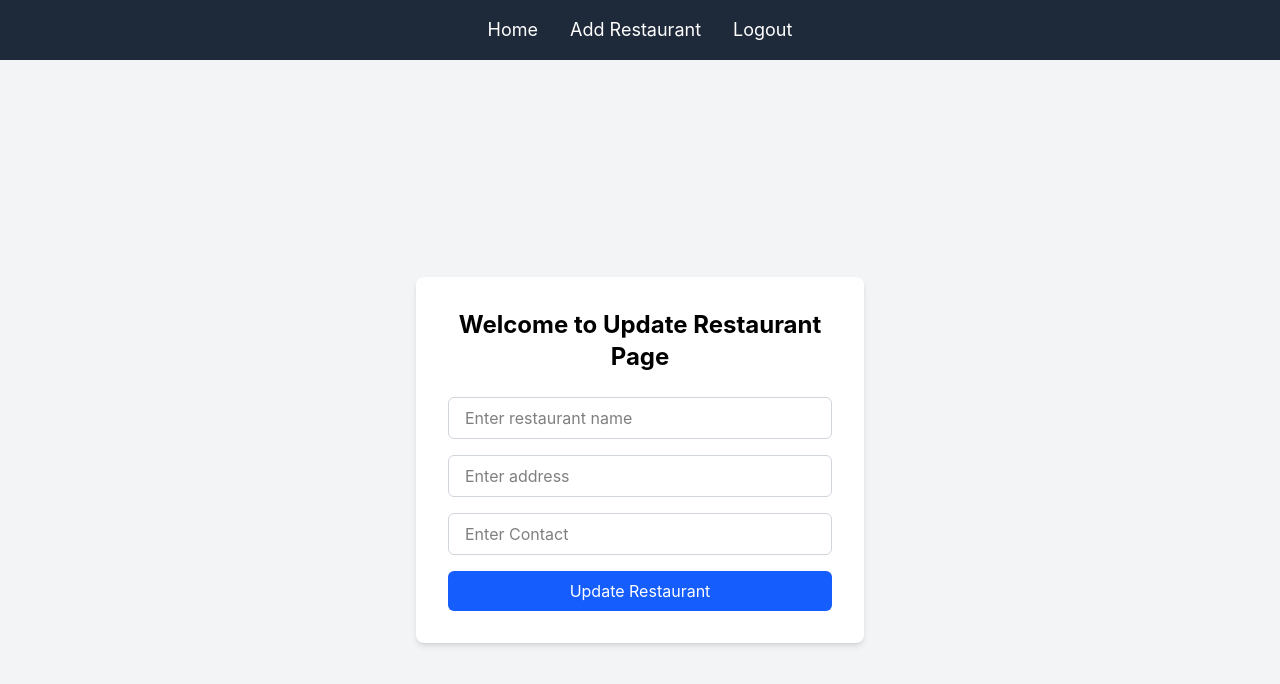
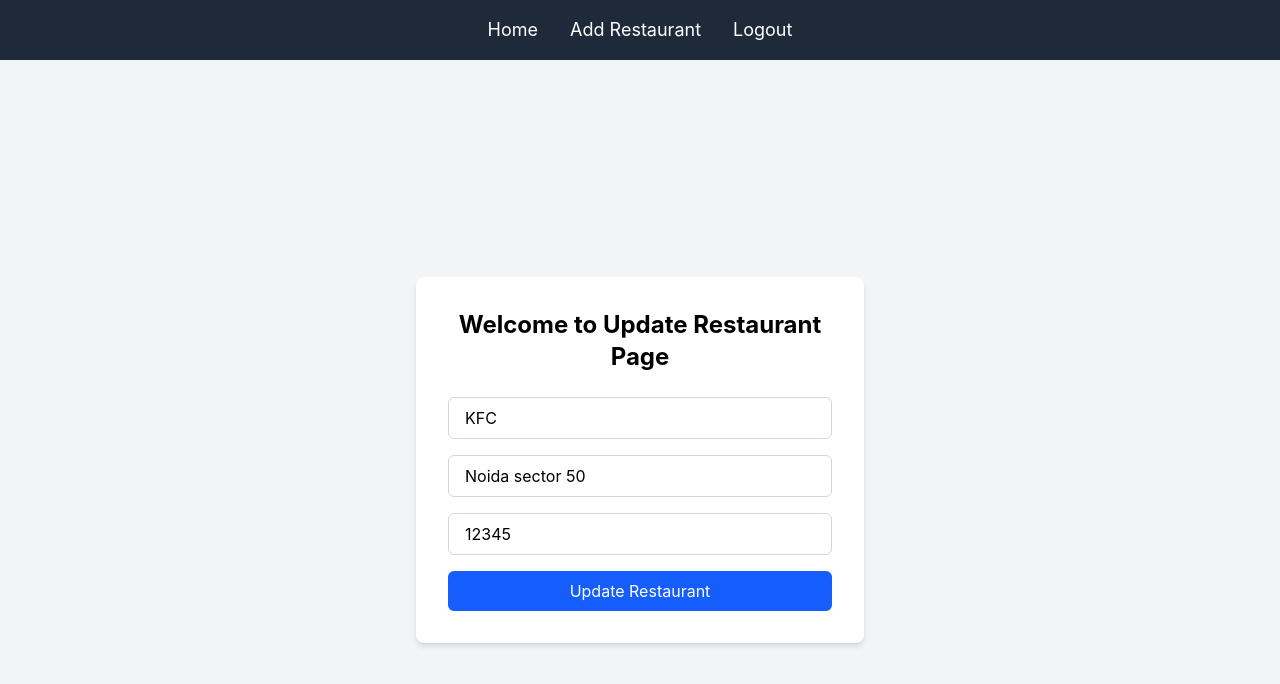
Before and after one commit to VanshikaChaudhary119/Restaurant_management, a Vue app: page /update/1 in a window 1280 px wide. Shown: the top 684 px of the page. Built offline with nearby package versions, Linux system fonts and the light colour scheme; data requests are answered from the project's data file; sample sign-in values are in the browser's storage.

Commit message:
Prefill the updae restaurant page

```diff
--- a/src/components/Update.vue
+++ b/src/components/Update.vue
@@ -28,7 +28,7 @@
 
 <script>
 import Header from './Header.vue';
-
+import axios from 'axios';
 export default{
     components:{
 Header
@@ -43,13 +43,15 @@ Header
             }
         }
     },
-mounted()
+async mounted()
     {
         let user = localStorage.getItem('user-info');
         if(!user)
     {
          this.$router.push({name:'Signup'});
     }
+    const result = await axios.get("http://localhost:3000/restaurant/"+ this.$route.params.id);
+    this.restaurant= result.data;
     }
 }
 </script>
```
